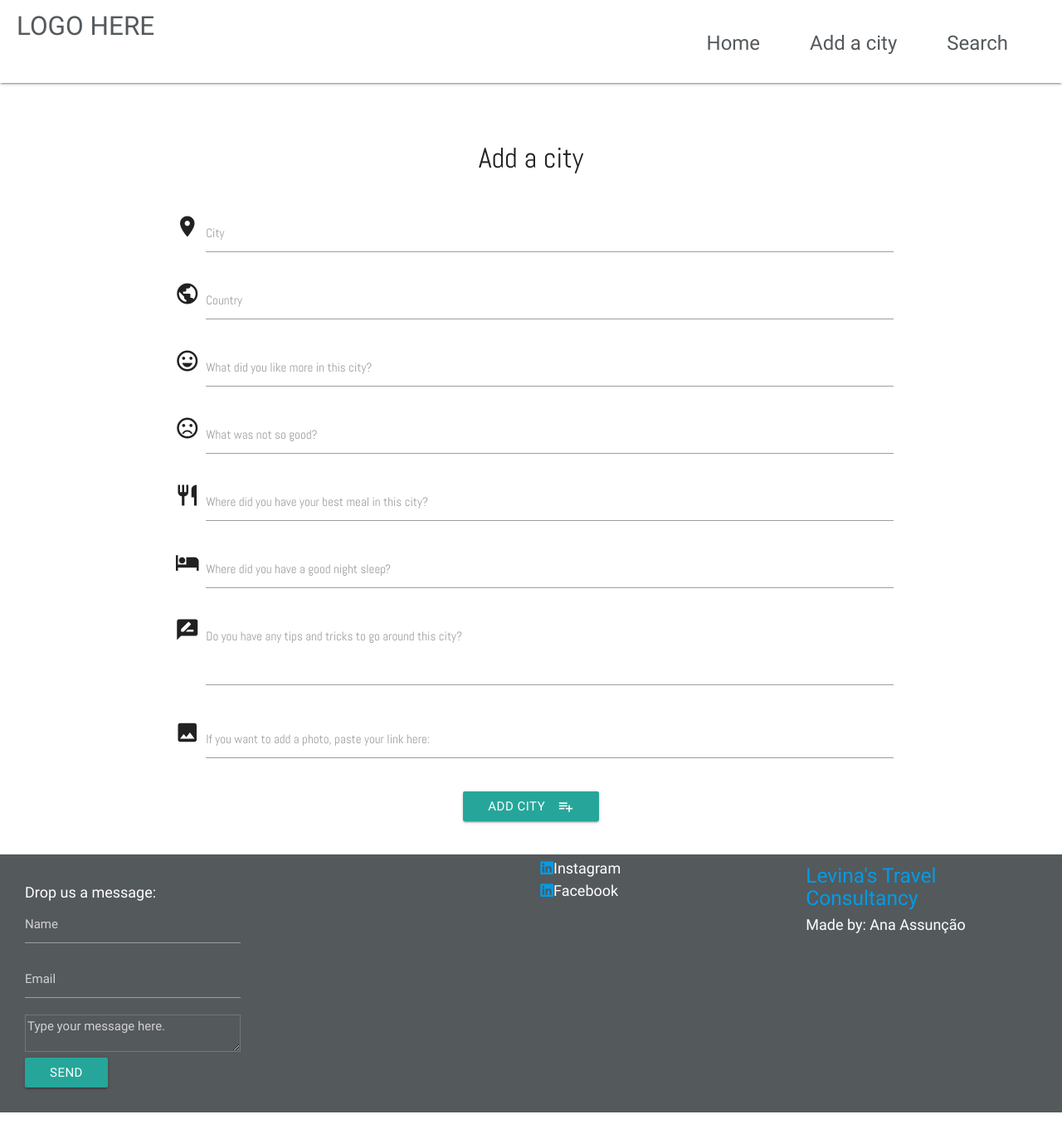
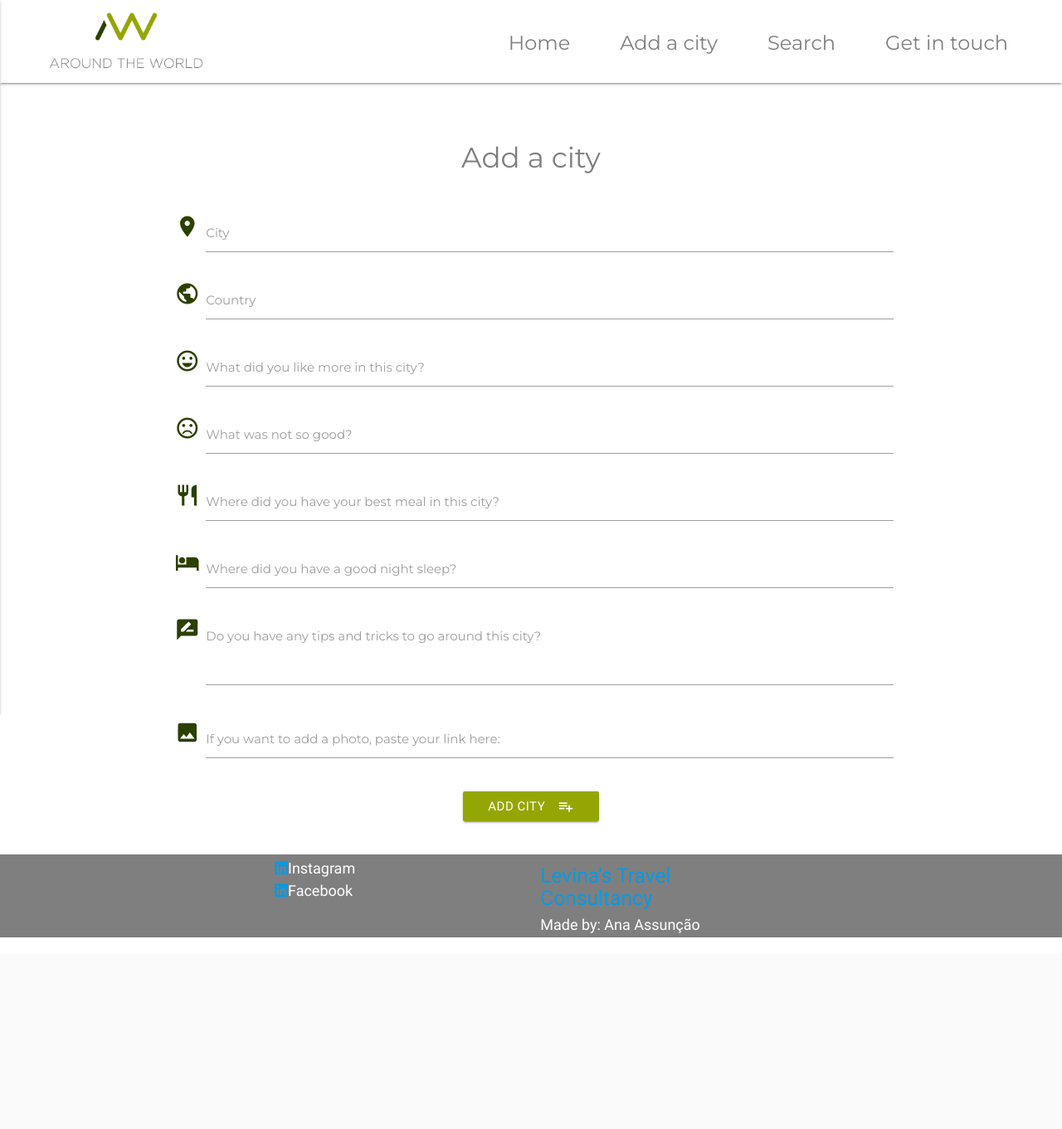
Before and after one commit to anassuncao/aroundtheworld, a Flask app: page /add_city in a window 1280 px wide. Shown: the whole page at 83% size. After the commit the page ends 1130 px from the top, so only its background shows below. Run offline with Flask 2, Linux system fonts and the light colour scheme; some libraries are stand-ins or nearby versions.

Commit message:
Search page added, Contacts page added and working, burger menu on nav added and working, some styling in place

```diff
--- a/app.py
+++ b/app.py
@@ -19,7 +19,12 @@ mongo = PyMongo(app)
 @app.route('/')
 @app.route('/get_cities')
 def get_cities():
-    return render_template("cities.html", cities=mongo.db.cities.find())
+    return render_template('cities.html', cities=mongo.db.cities.find())
+
+
+@app.route('/contacts')
+def contacts():
+    return render_template('contacts.html')
 
 
 @app.route('/add_city')
@@ -63,6 +68,22 @@ def delete_city(city_id):
     return redirect(url_for('get_cities'))
 
 
+@app.route('/search')
+def search():
+    return render_template('search.html')
+
+
+@app.route('/get_search')
+def get_search():
+    mongo.db.cities.create_index({
+        'city_name': "text",
+        'country_name': "text"
+    })
+    query = request.args.get('search_word')
+    results = mongo.db.cities.find({'$text': {'$search': query}})
+    return render_template('search.html', results=results)
+
+
 if __name__ == "__main__":
     app.run(host=os.environ.get('IP'),
         port=int(os.environ.get('PORT')),
--- a/static/css/style.css
+++ b/static/css/style.css
@@ -1,12 +1,12 @@
-@import url('https://fonts.googleapis.com/css2?family=Abel&display=swap');
-@import url('https://fonts.googleapis.com/css2?family=IBM+Plex+Sans:ital,wght@0,300;0,500;1,200;1,400&display=swap');
-@import url('https://fonts.googleapis.com/css2?family=Architects+Daughter&display=swap');
+@import url('https://fonts.googleapis.com/css2?family=Montserrat:wght@100;200;300;400;500;600;700&display=swap');
 
-/*
-font-family: 'IBM Plex Sans', sans-serif;
-font-family: 'Abel', sans-serif;
-font-family: 'Architects Daughter', cursive;
-*/
+.btn {
+    background-color: #94A604;
+}
+
+.btn-delete {
+    background-color: #2C4001;
+}
 
 /*--------------------Nav bar------------------------*/
 
@@ -28,7 +28,8 @@ nav {
 }
 
 .nav-wrapper a {
-    color: #54595c;
+    font-family: 'Montserrat', sans-serif;
+    color: #7f7f7f;
 }
 
 .nav-items {
@@ -100,28 +136,55 @@ nav {
 /*--------------------Footer------------------------*/
 
 footer {
-    background-color: #54595c;
+    background-color: #7f7f7f;
     color: #fff;
-}
-
-#form {
-    padding: 30px;
 }
 
 
 /*--------------------Add a city------------------------*/
 
 .add-tittle {
-    font-family: 'Abel', sans-serif;
+    font-family: 'Montserrat', sans-serif;
     text-align: center;
     margin-top: 55px;
+    color: #7f7f7f;
 }
 
 .form-add {
-    font-family: 'Abel', sans-serif;
+    font-family: 'Montserrat', sans-serif;
     text-align: center;
 }
 
 .button-add {
     text-align: center;
 }
+
+.material-icons {
+    color: #2C4001;
+}
+
+
+/*--------------------Contacts------------------------*/
+
+#form {
+    font-family: 'Montserrat', sans-serif;
+    text-align: center;
+    margin-top: 60px;
+    margin-bottom: 60px;
+    color: #7f7f7f;
+}
+
+.drop {
+    margin-top: 60px;
+}
+
+textarea {
+    min-height: 150px;
+}
+
+/*--------------------Search------------------------*/
+
+.search {
+    margin-top: 60px;
+    text-align: center;
+}
--- a/static/js/script.js
+++ b/static/js/script.js
@@ -1,3 +1,4 @@
+
 function initMap() {
             var doha = {lat: 25.204849, lng: 55.270782}
             var map = new google.maps.Map(document.getElementById("map"), {
@@ -30,7 +31,7 @@ function initMap() {
 
 
 /*Turning cities into coordenates and add them to the var locations*/
-
+/*
 var geocoder;
 var map;
 function initialize() {
--- a/static/js/sendEmail.js
+++ b/static/js/sendEmail.js
@@ -8,6 +8,7 @@ function sendMail(contactForm) {
         function(response) {
             console.log("SUCCESS", response.status, response.text);
             alert("Email sent successfully!");
+            location.reload("contacts.html"); /*To clear the form after the success message */
         },
         function(error) {
             console.log("FAIL", error);
--- a/templates/addcity.html
+++ b/templates/addcity.html
@@ -12,23 +12,27 @@
     <script src="https://cdn.jsdelivr.net/npm/popper.js@1.16.0/dist/umd/popper.min.js" integrity="sha384-Q6E9RHvbIyZFJoft+2mJbHaEWldlvI9IOYy5n3zV9zzTtmI3UksdQRVvoxMfooAo" crossorigin="anonymous"></script>
     <script type="text/javascript" src="https://cdn.jsdelivr.net/npm/emailjs-com@2/dist/email.min.js"></script>
     <script src="{{url_for('static', filename='js/script.js')}}" type="text/javascript"></script>
-    <script type="text/javascript">
-            (function(){
-                emailjs.init("user_V3GLtOyhSphaPR62l7zbc");
-            })();
-    </script>
+
 
     <title>Around the World</title>
 </head>
-<body onload="initialize()">
+<body>
     <header>
-        <nav>
+         <nav>
             <div class="nav-wrapper">
-                <a href="/" class="brand-logo">LOGO HERE</a>
+                <a href="/" class="brand-logo"><img id="logo" src="../static/images/logoaroundtheworld.jpg"></img></a>
+                <a href="#" data-activates="mobile-demo" class="button-collapse"><i class="material-icons">menu</i></a>
                 <ul id="nav-mobile" class="right hide-on-med-and-down">
                     <li><a class="nav-items" href="/">Home</a></li>
                     <li><a class="nav-items" href="/add_city">Add a city</a></li>
-                    <li><a class="nav-items" href="#">Search</a></li>
+                    <li><a class="nav-items" href="/search">Search</a></li>
+                    <li><a class="nav-items" href="/contacts">Get in touch</a></li>
+                </ul>
+                <ul id="mobile-demo" class="side-nav">
+                    <li><a class="nav-items" href="/">Home</a></li>
+                    <li><a class="nav-items" href="/add_city">Add a city</a></li>
+                    <li><a class="nav-items" href="/search">Search</a></li>
+                    <li><a class="nav-items" href="/contacts">Get in touch</a></li>
                 </ul>
             </div>
         </nav>
@@ -94,15 +98,6 @@
 
  <footer>
             <div id="footer-details" class="row">
-                <div class="col s12 m3" id="form">
-                    <h6>Drop us a message:</h6>
-                    <form onsubmit="return sendMail(this);">
-                        <input type="text" name="name" id="name" class="form-control" placeholder="Name" required /><br>
-                        <input type="text" name="email" id="email" class="form-control" placeholder="Email" required /><br>
-                        <textarea rows="5" name="message" id="message" class="form-control" placeholder="Type your message here." required></textarea><br>
-                        <button type="submit" class="btn btn-secondary">Send</button>
-                    </form>
-                </div>
                 <div class="col s12 m3">
                 </div>
                 <div class="col s12 m3">
@@ -115,6 +110,11 @@
                 </div>
             </div>
     </footer>
+    <script>
+        $(document).ready(function() {
+            $(".button-collapse").sideNav();
+        });
+    </script>
 
 </body>
 </html>
--- a/templates/cities.html
+++ b/templates/cities.html
@@ -14,7 +14,7 @@
                 <p><a class="activator" href="#{{city.city_name}}">Know more</a></p>
                 <div class="edit-delete-city">
                     <a href="{{url_for('edit_city', city_id=city._id)}}" class="waves-effect waves-light btn btn-small">Edit <i class="material-icons">edit</i></a>
-                    <a href="{{url_for('delete_city', city_id=city._id)}}" class="waves-effect waves-light btn btn-small">Delete <i class="material-icons">delete</i></a>
+                    <a href="{{url_for('delete_city', city_id=city._id)}}" class="waves-effect waves-light btn btn-small btn-delete">Delete <i class="material-icons">delete</i></a>
                 </div>
             </div>
             <div class="card-reveal" id="{{city.city_name}}">
```
Also changed, not shown: other parts of static/css/style.css (+41 -6 lines), templates/base.html (+30 -33 lines), templates/contacts.html (added, +79 -0 lines), templates/editcity.html (+16 -5 lines), templates/search.html (added, +88 -0 lines).
